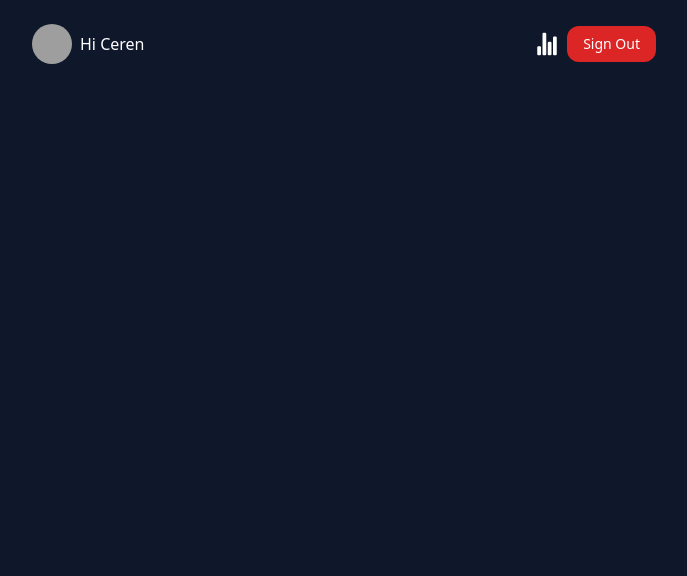
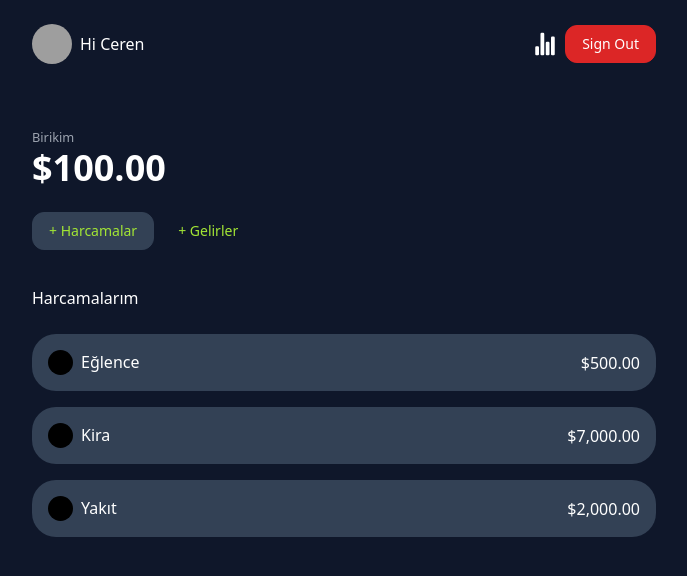
Before and after one commit to cyamann/budget-app, a Next.js app: page / in a window 1280 px wide. Shown: the top 576 px of the page, without its empty margins (296-983 px from the left). Built offline with nearby package versions, Linux system fonts and the light colour scheme; grey boxes are pictures that could not be loaded.

Commit message:
Harcamalar eklendi

```diff
--- a/app/globals.css
+++ b/app/globals.css
@@ -14,6 +14,12 @@
         @apply px-4 py-2 text-sm capitalize rounded-xl;
     }
     .btn-danger{
-        @apply text-white bg-red-600 border-red-600 ;
+        @apply border text-white bg-red-600 border-red-600 ;
+    }
+    .btn-primary{
+        @apply border bg-slate-700 border-slate-700 text-lime-400;
+    }
+    .btn-primary-outline{
+        @apply border-lime-400 text-lime-400;
     }
 }
--- a/app/layout.js
+++ b/app/layout.js
@@ -1,5 +1,6 @@
 import localFont from "next/font/local";
 import "./globals.css";
+import Nav from '../components/Navigation';
 
 const geistSans = localFont({
   src: "./fonts/GeistVF.woff",
@@ -23,7 +24,7 @@ export default function RootLayout({ children }) {
       <body
         className={`${geistSans.variable} ${geistMono.variable} antialiased`}
       >
-        {children}
+       <Nav/> {children}
       </body>
     </html>
   );
--- /dev/null
+++ b/app/lib/utils.js
@@ -0,0 +1,7 @@
+export const currencyFormatter = (amount)=>{
+    const formatter = Intl.NumberFormat("en-US", {
+        currency:"USD",
+        style:"currency"
+    })
+    return formatter.format(amount);
+}
--- a/app/page.js
+++ b/app/page.js
@@ -1,6 +1,50 @@
-import Nav from '../components/Navigation';
+import {currencyFormatter} from '../app/lib/utils'
+import ExpenseCategoryItem from '@/components/ExpenseCategoryItem';
+const DUMMY_DATE = [
+  {
+    id:1,
+  title: "Eğlence",
+  color:"#000",
+  amount:500
+  },
+  {
+    id:2,
+  title: "Kira",
+  color:"#000",
+  amount:7000
+  },
+  {
+    id:3,
+  title: "Yakıt",
+  color:"#000",
+  amount:2000
+  },
+]
 export default function Home() {
   return (
-   <Nav/>
+    <main className="container max-w-2xl px-6 py-6 mx-auto">
+   <section className="py-3">
+    <small className="text-gray-400 text-md">
+      Birikim
+    </small>
+    <h2 className=" text-4xl font-bold">{currencyFormatter(100)}</h2>
+   </section>
+   <section className=" flex items-center gap-2 py-3">
+    <button className="btn btn-primary">+ Harcamalar</button>
+    <button className="btn btn-primary-outline">+ Gelirler</button>
+   </section>
+
+   <section className='py-6'>
+    <h3>Harcamalarım</h3>
+    <div className='flex flex-col gap-4 mt-6'>
+      {DUMMY_DATE.map((expense)=>{
+        return(
+      <ExpenseCategoryItem color={expense.color} title={expense.title} amount={expense.amount}/>
+    );
+      })}
+
+    </div>
+   </section>
+   </main>
   );
 }
--- /dev/null
+++ b/components/ExpenseCategoryItem.js
@@ -0,0 +1,18 @@
+import { currencyFormatter } from "@/app/lib/utils";
+function ExpenseCategoryItem({color, title, amount}){
+    return (
+    <button>
+
+
+    <div className='flex items-center justify-between px-4 py-4 bg-slate-700 rounded-3xl'>
+    <div className='flex items gap-2'>
+      <div className='w-[25px] h-[25px] rounded-full ' style={{backgroundColor: color}}/>
+    <h4 className='capitalize'>{title}</h4>
+
+    </div>
+    <p>{currencyFormatter(amount)}</p>
+  </div>
+  </button>
+  );
+}
+export default ExpenseCategoryItem;
```
